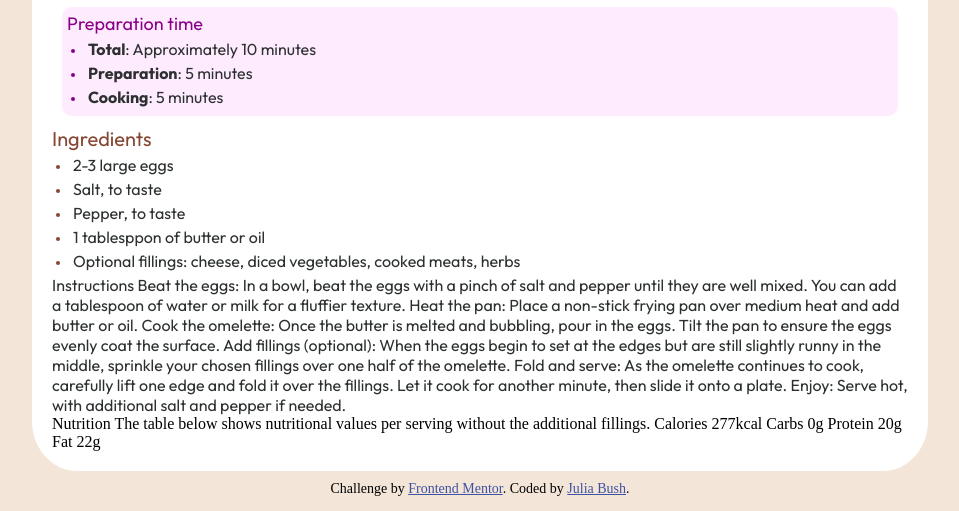
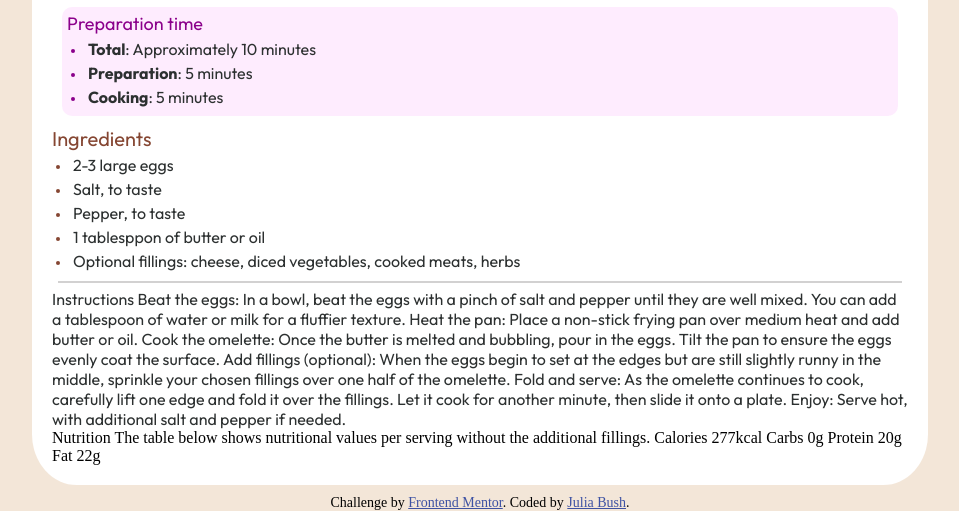
Before and after one commit to juliabush/recipe-page, a plain HTML site: page index.html in a window 1280 px wide. Shown: the part 569-1080 px from the top of the page, without its empty margins (160-1119 px from the left). Drawn offline with Linux system fonts and the light colour scheme.

Commit message:
styling of newly created line

```diff
--- a/style.css
+++ b/style.css
@@ -75,3 +75,9 @@ li {
     color: hsl(14, 45%, 36%);
     font-size: 20px;
 }
+hr {
+    border: 0.5px solid rgb(165, 163, 163);
+    opacity: 0.5;
+    margin: 6px;
+    margin-top: 10px;
+}
```
